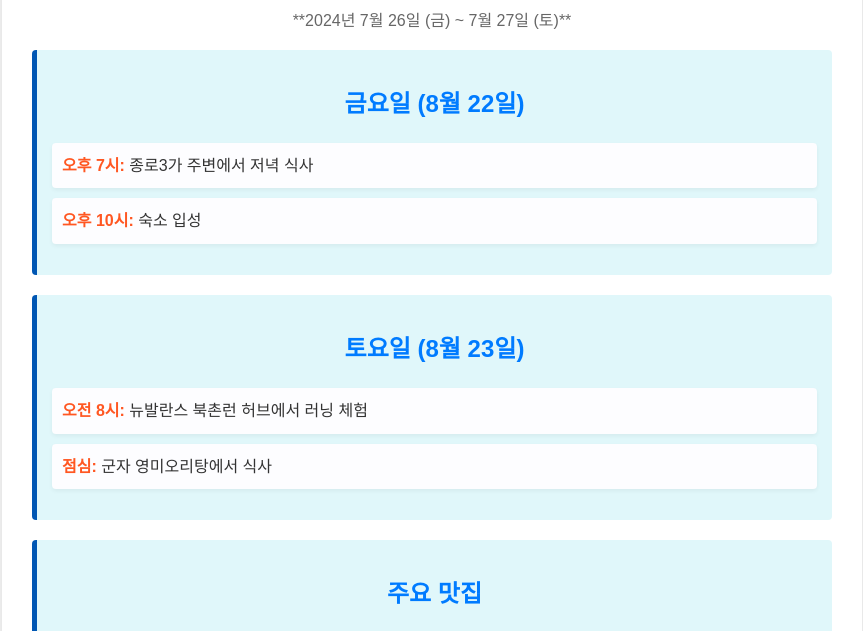
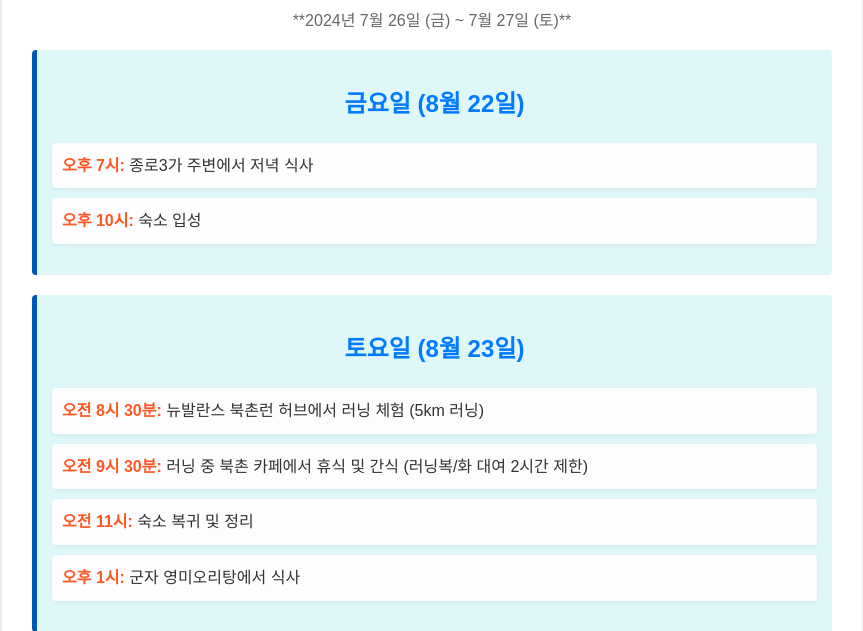
Before and after one commit to maniabang/travel_table, a plain HTML site: page index.html in a window 1280 px wide. Shown: the part 136-767 px from the top of the page, without its empty margins (208-1071 px from the left). Drawn offline with Linux system fonts and the light colour scheme.

Commit message:
Update Schedule

```diff
--- a/index.html
+++ b/index.html
@@ -74,8 +74,12 @@
       <div class="section">
         <h2>토요일 (8월 23일)</h2>
         <ul>
-          <li><span class="time">오전 8시:</span> 뉴발란스 북촌런 허브에서 러닝 체험</li>
-          <li><span class="time">점심:</span> 군자 영미오리탕에서 식사</li>
+          <li><span class="time">오전 8시 30분:</span> 뉴발란스 북촌런 허브에서 러닝 체험 (5km 러닝)</li>
+          <li>
+            <span class="time">오전 9시 30분:</span> 러닝 중 북촌 카페에서 휴식 및 간식 (러닝복/화 대여 2시간 제한)
+          </li>
+          <li><span class="time">오전 11시:</span> 숙소 복귀 및 정리</li>
+          <li><span class="time">오후 1시:</span> 군자 영미오리탕에서 식사</li>
         </ul>
       </div>
 
```
